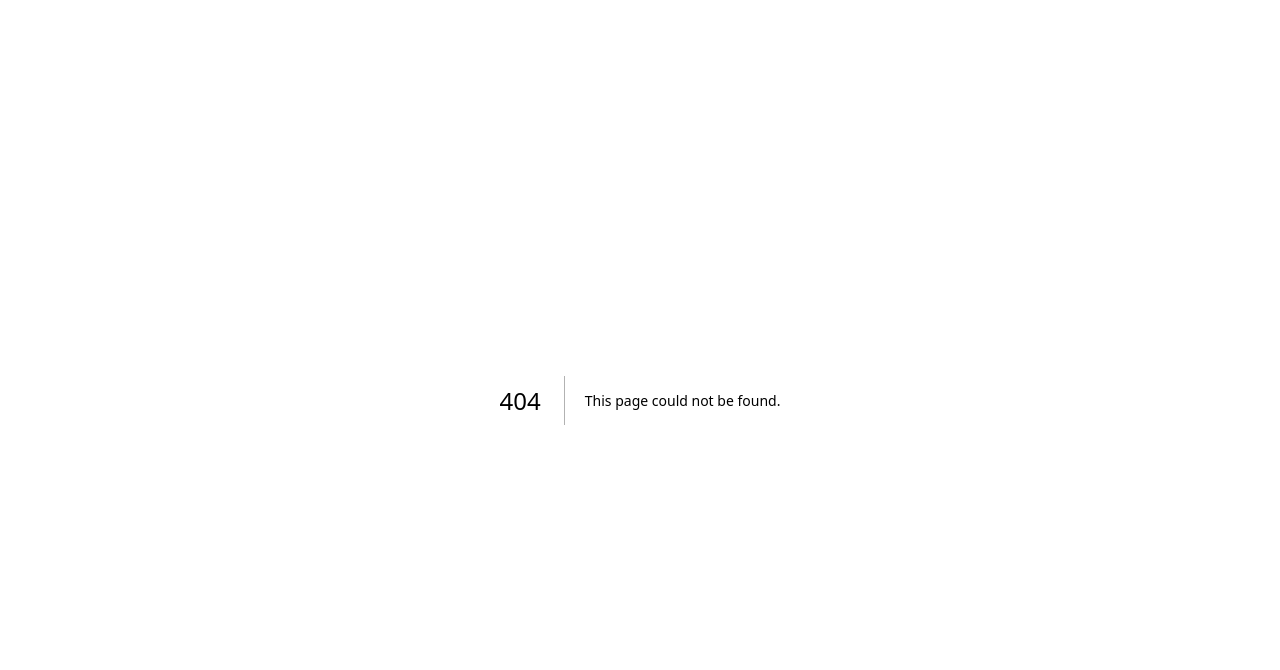
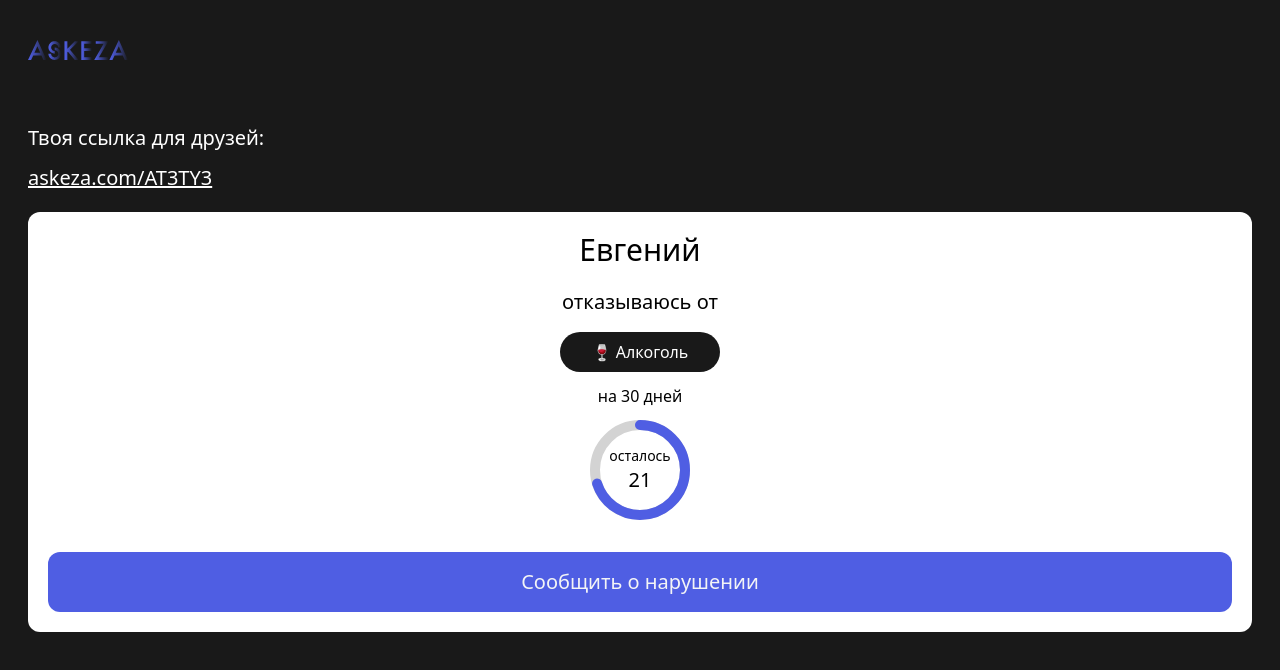
Before and after one commit to evgenity/askeza, a Next.js app: page /profile in a window 1280 px wide. Before the commit this address had no page. Shown: the top 670 px of the page. Built offline with nearby package versions, Linux system fonts and the light colour scheme.

Commit message:
profile page added

```diff
--- a/pages/create.js
+++ b/pages/create.js
@@ -126,7 +126,7 @@ export function InfoBlock({step, nextFormStep, prevFormStep, formData, setFormDa
                         Далее
                     </Link> : <></> }
                     {step == 4 ? <Link
-                        href=''
+                        href='/profile'
                         className={'w-full text-center font-extralight text-xl text-gray-100 bg-violet-background rounded-xl py-3 mx-1' }>
                     Подписать
                     </Link> : <></>}
--- /dev/null
+++ b/pages/profile.js
@@ -0,0 +1,97 @@
+import { useState, useRef } from "react";
+import Head from 'next/head'
+import Image from 'next/image'
+import styles from '../styles/Home.module.css'
+import Link from 'next/link'
+
+export function CircleProgress () {
+      const roundRadius = 45
+      const roundPercent = 21/30 * 100
+      const roundCircum = 2 * roundRadius * Math.PI
+      const roundDraw = roundPercent * roundCircum / 100
+    return (
+            <div className="flex flex-col">
+                <svg className="mx-auto" width="100" height="100" viewBox="0 0 100 100">
+                <circle cx="100" cy="100" r={roundRadius} style={
+                    {
+                        'transform-origin': '50% 100%',
+                        transform: 'rotate(-90deg)',
+                        fill: 'none',
+                        stroke: 'lightgrey',
+                        'stroke-width': '10',
+                        'stroke-linecap': 'round',
+                    }
+                }/>
+                <circle cx="100" cy="100" r={roundRadius} style={
+                    {
+                        transition: 'all 1s ease-in-out',
+                        'transform-origin': '50% 100%',
+                        transform: 'rotate(-90deg)',
+                        fill: 'none',
+                        stroke: '#4F5EE3',
+                        'stroke-width': '10',
+                        'stroke-linecap': 'round',
+                        'stroke-dasharray': roundDraw  + ' 999',
+                    }
+                }/>
+                </svg>
+            </div>)
+}
+
+// export function ProfileBlock({step, nextFormStep}) {
+//     const Page0 = <p className='my-auto text-lg font-extralight'>
+//         Ничто не мотивирует соблюдать правила как деньги. Нет, мы не заплатим тебе, но величайшая награда — это отказаться от вредной привычки.
+//     </p>
+//     return (<div className="flex flex-col h-full">
+//                 { Page0}
+//                 { step < 3 ?
+//                 <Link onClick={nextFormStep} href='#' className='text-center font-extralight text-xl text-gray-100 bg-violet-background rounded-xl px-16 py-4 mt-4'>
+//                     Далее
+//                 </Link> :
+//                 <Link href='/create' className='text-center font-extralight text-xl text-gray-100 bg-violet-background rounded-xl px-16 py-4 mt-4'>
+//                     Создать аскезу
+//                 </Link>
+//                 }
+//             </div>)
+// }
+
+export default function About() {
+    const [formStep, setFormStep] = useState(0);
+    const nextFormStep = () => setFormStep((currentStep) => currentStep + 1);
+  return (
+    <main  className='bg-black-background min-safe-h-screen overflow-auto'>
+        <div className="mt-10 mx-7">
+            <Image className="" src="/assets/img/logo_text-grad-black.svg" alt="Vercel Logo" width={100} height={20} priority={true}/>
+        </div>
+        <div className="mt-16 mx-7">
+            <h2 className="text-white text-xl mb-3">Твоя ссылка для друзей:</h2>
+            <a className="text-white text-xl font-extralight underline">askeza.com/AT3TY3</a>
+        </div>
+        <div className='flex flex-col mx-7 mt-5 h-full justify-between'>
+            <div className='flex flex-col bg-white rounded-xl h-full p-5 mb-20'>
+                <h1 className="text-3xl mx-auto">Евгений</h1>
+                <p className="text-xl mx-auto mt-5 font-extralight">отказываюсь от</p>
+                <div className="text-white mx-auto bg-black-background rounded-3xl px-8 py-2 mt-4">
+                    <p>🍷 Алкоголь</p>
+                </div>
+                <p className="text mx-auto mt-3 mb-3">на 30 дней</p>
+
+                <div>
+                    <div className="relative">
+                        <CircleProgress/>
+                        <div className="flex flex-col text-xl absolute top-1/2 left-1/2 transform -translate-x-1/2 -translate-y-1/2">
+                            <p className="ms-auto text-sm">осталось</p>
+                            <p className="mx-auto">21</p>
+                        </div>
+                    </div>
+                </div>
+
+                <Link href='/create' className='text-center font-extralight text-xl text-gray-100 bg-violet-background rounded-xl px-8 py-4 mt-8'>
+                    Сообщить о нарушении
+                </Link>
+            </div>
+        </div>
+    </main>
+
+  )
+}
```
